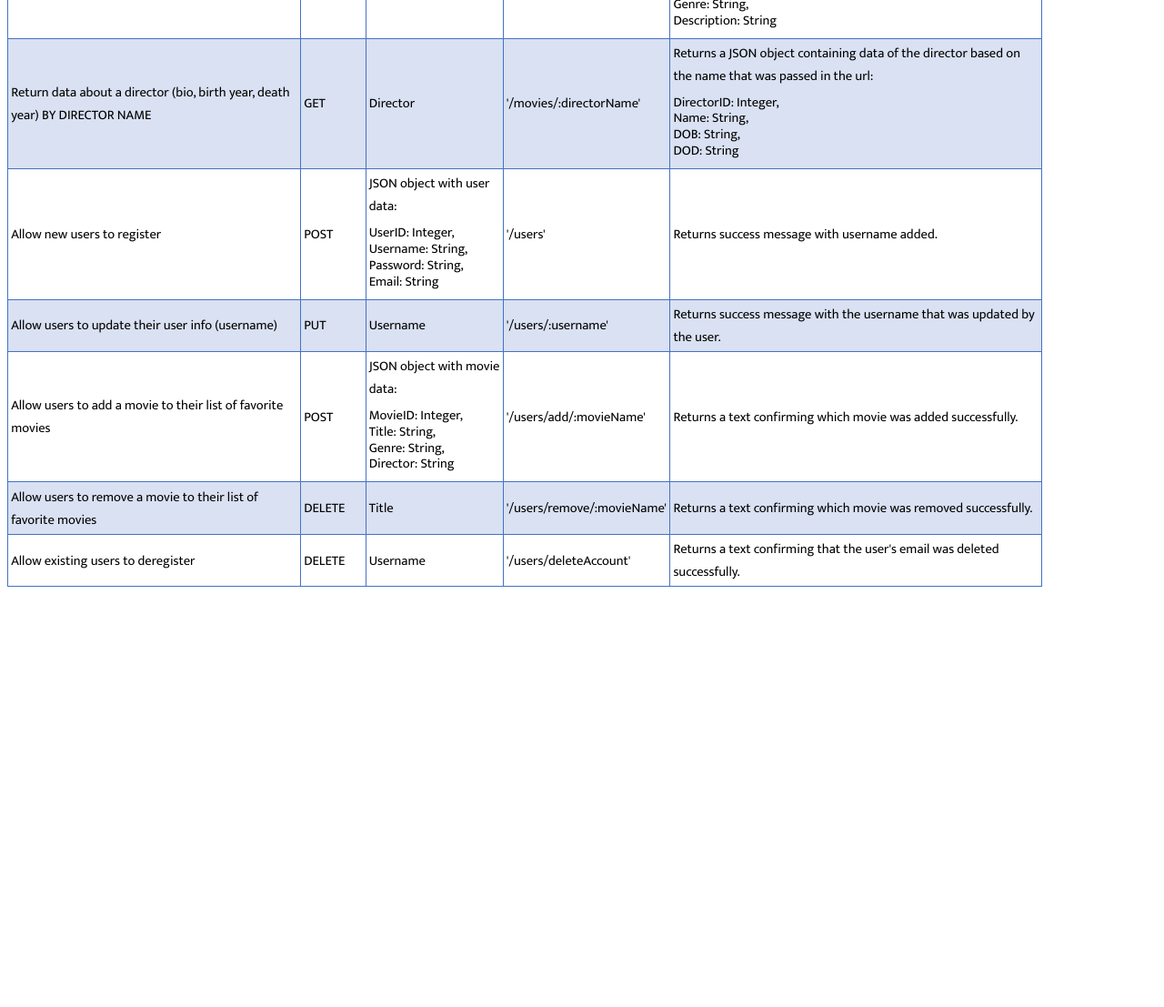
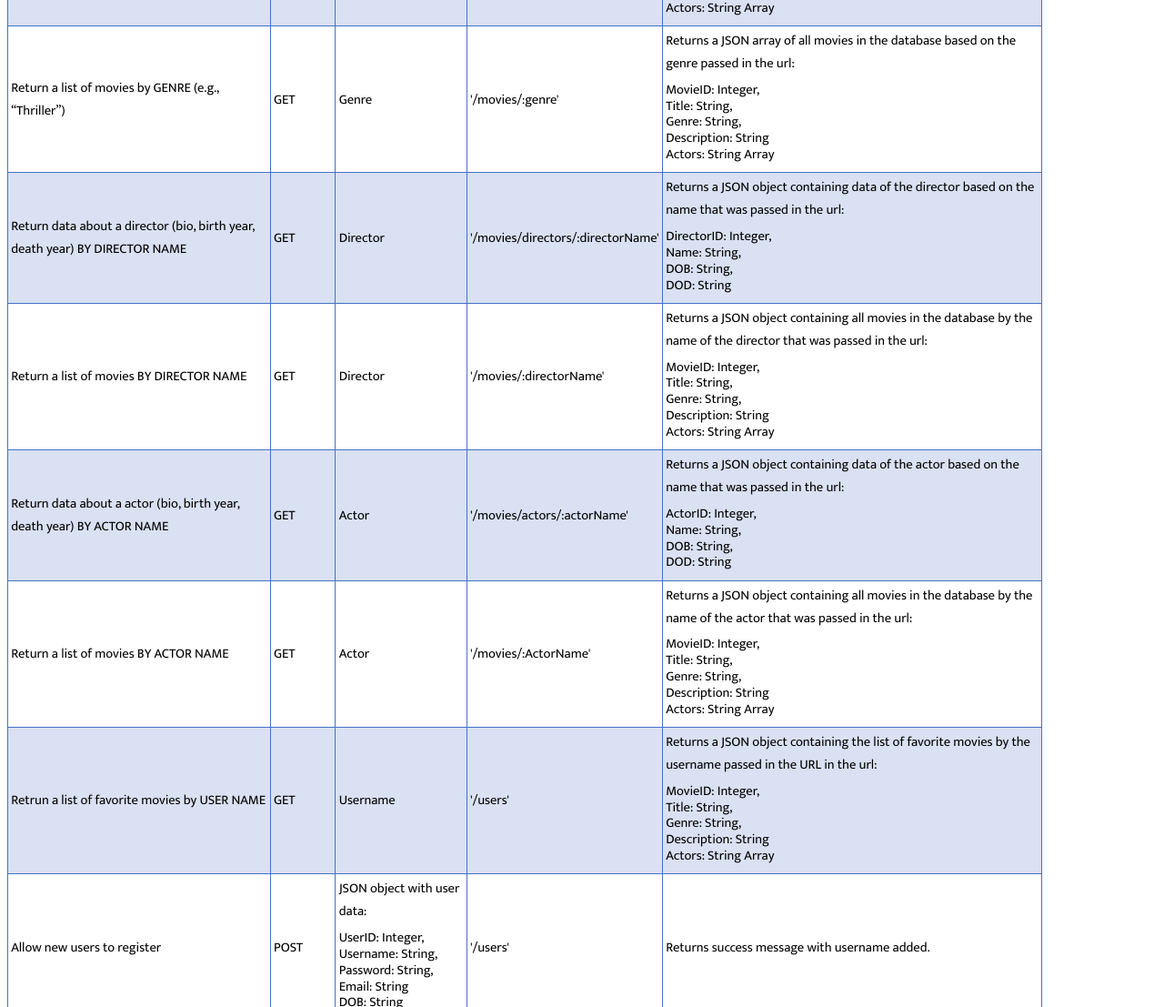
Before and after one commit to leenrichards/movie_api, a website: page public/documentation.html in a window 1280 px wide. Shown: the part 564-1671 px from the top of the page at 91% size. Before the commit the page ends 1217 px from the top, so only its background shows below. Drawn offline with Linux system fonts and the light colour scheme.

Commit message:
Updated documentation

```diff
--- a/public/documentation.html
+++ b/public/documentation.html
@@ -36,6 +36,7 @@
                         <p> Title: String,</p>
                         <p> Genre: String,</p>
                         <p> Description: String</p>
+                        <p> Actors: String Array </p>
                     </div>
 
                 </td>
@@ -51,11 +52,12 @@
                         <p> Title: String,</p>
                         <p> Genre: String,</p>
                         <p> Description: String</p>
+                        <p> Actors: String Array </p>
                     </div>
                 </td>
             </tr>
             <tr>
-                <td>Return data about a genre (description) by GENRE (e.g., “Thriller”)</td>
+                <td>Return a list of movies by GENRE (e.g., “Thriller”)</td>
                 <td>GET</td>
                 <td>Genre</td>
                 <td>'/movies/:genre'</td>
@@ -65,6 +67,7 @@
                         <p> Title: String,</p>
                         <p> Genre: String,</p>
                         <p> Description: String</p>
+                        <p> Actors: String Array </p>
                     </div>
                 </td>
             </tr>
@@ -72,13 +75,78 @@
                 <td>Return data about a director (bio, birth year, death year) BY DIRECTOR NAME</td>
                 <td>GET</td>
                 <td>Director</td>
-                <td>'/movies/:directorName'</td>
+                <td>'/movies/directors/:directorName'</td>
                 <td>Returns a JSON object containing data of the director based on the name that was passed in the url:
                     <div class="parameterDesc">
                         <p> DirectorID: Integer,</p>
                         <p> Name: String,</p>
                         <p> DOB: String,</p>
                         <p> DOD: String</p>
+                    </div>
+                </td>
+            </tr>
+            <tr>
+                <td>Return a list of movies BY DIRECTOR NAME</td>
+                <td>GET</td>
+                <td>Director</td>
+                <td>'/movies/:directorName'</td>
+                <td>Returns a JSON object containing all movies in the database by the name of the director that was
+                    passed in the url:
+                    <div class="parameterDesc">
+                        <p> MovieID: Integer,</p>
+                        <p> Title: String,</p>
+                        <p> Genre: String,</p>
+                        <p> Description: String</p>
+                        <p> Actors: String Array </p>
+                    </div>
+                </td>
+            </tr>
+            <tr>
+                <td>Return data about a actor (bio, birth year, death year) BY ACTOR NAME</td>
+                <td>GET</td>
+                <td>Actor</td>
+                <td>'/movies/actors/:actorName'</td>
+                <td>Returns a JSON object containing data of the actor based on the name that was passed in the url:
+                    <div class="parameterDesc">
+                        <p> ActorID: Integer,</p>
+                        <p> Name: String,</p>
+                        <p> DOB: String,</p>
+                        <p> DOD: String</p>
+                    </div>
+                </td>
+            </tr>
+            <tr>
+                <td>Return a list of movies BY ACTOR NAME</td>
+                <td>GET</td>
+                <td>Actor</td>
+                <td>'/movies/:ActorName'</td>
+                <td>Returns a JSON object containing all movies in the database by the name of the actor that was passed
+                    in the
+                    url:
+                    <div class="parameterDesc">
+                        <p> MovieID: Integer,</p>
+                        <p> Title: String,</p>
+                        <p> Genre: String,</p>
+                        <p> Description: String</p>
+                        <p> Actors: String Array </p>
+                    </div>
+                </td>
+            </tr>
+            <tr>
+                <td>Retrun a list of favorite movies by USER NAME</td>
+                <td>GET</td>
+                <td>Username</td>
+                <p>Username: String,</p>
+                <p>Movies: String Array</p>
+                <td>'/users'</td>
+                <td>Returns a JSON object containing the list of favorite movies by the username passed in the URL
+                    in the url:
+                    <div class="parameterDesc">
+                        <p> MovieID: Integer,</p>
+                        <p> Title: String,</p>
+                        <p> Genre: String,</p>
+                        <p> Description: String</p>
+                        <p> Actors: String Array </p>
                     </div>
                 </td>
             </tr>
@@ -90,6 +158,7 @@
                         <p>Username: String,</p>
                         <p>Password: String,</p>
                         <p>Email: String</p>
+                        <p>DOB: String </p>
                     </div>
                 </td>
                 <td>'/users'</td>
@@ -110,6 +179,7 @@
                         <p> Title: String,</p>
                         <p> Genre: String,</p>
                         <p> Director: String</p>
+                        <p> Actors: String Array </p>
                     </div>
                 </td>
                 <td>'/users/add/:movieName'</td>
```
